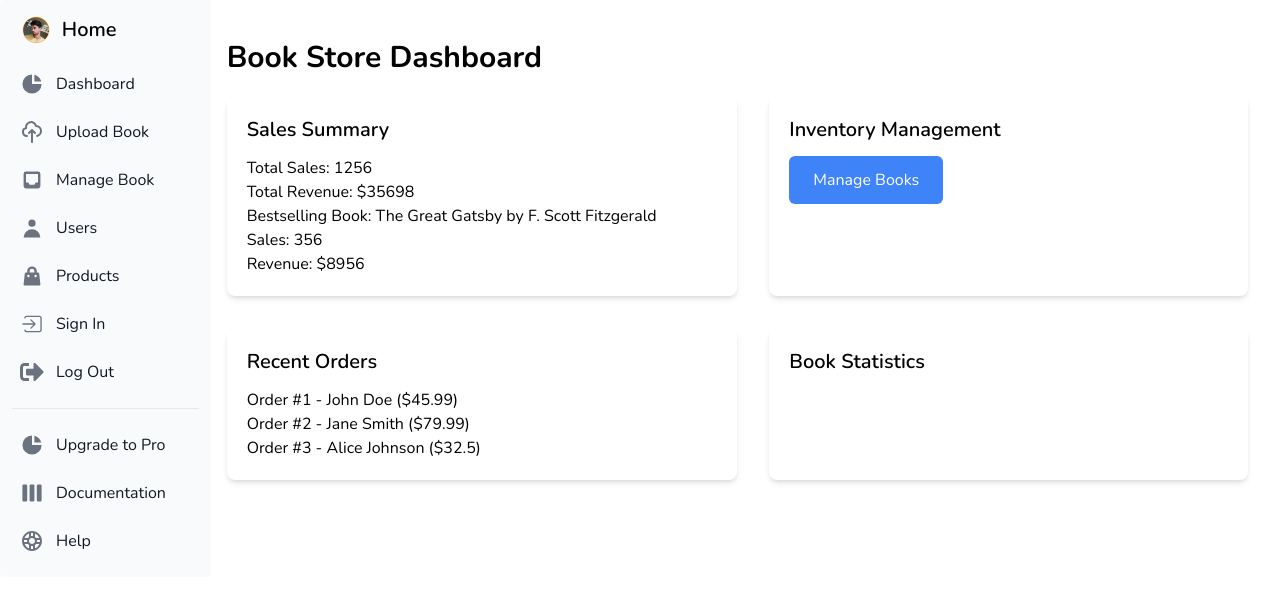
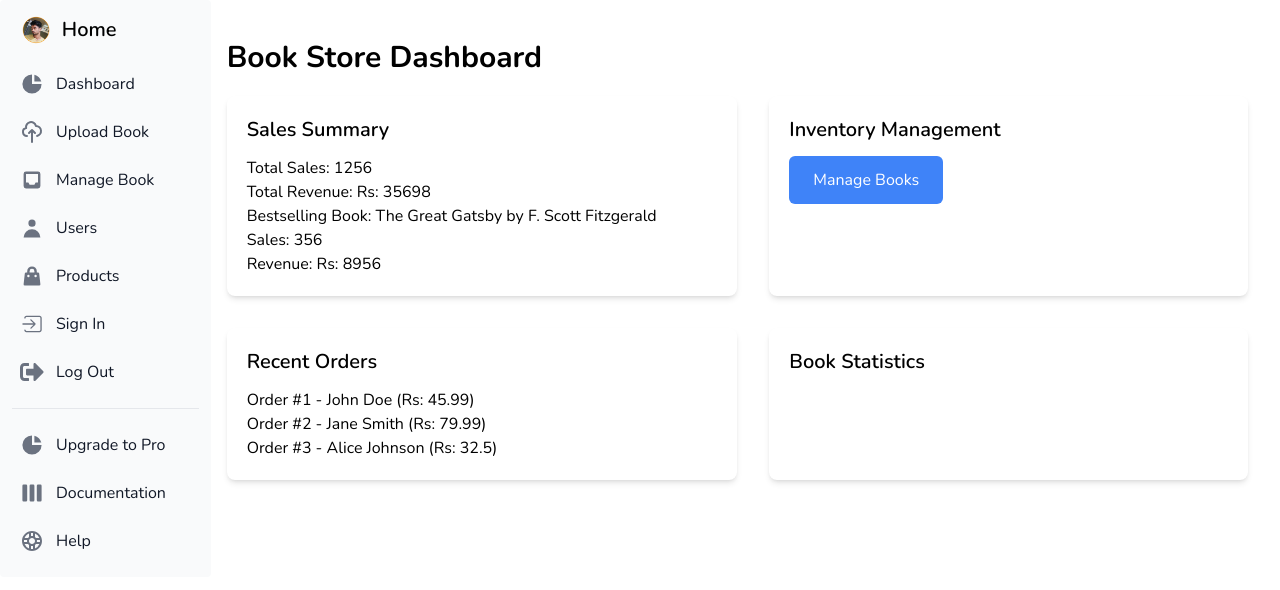
Before and after one commit to ankitsharma38/Book_Store_MERN_Project, a React (Vite) app in the folder mern-client/: page /admin/dashboard in a window 1280 px wide. Shown: the top 590 px of the page. Built offline with nearby package versions, Linux system fonts and the light colour scheme.

Commit message:
today dashboard and blogs edited

```diff
--- a/mern-client/src/components/Blog.jsx
+++ b/mern-client/src/components/Blog.jsx
@@ -1,8 +1,18 @@
-import React from 'react'
+import React from 'react';
 
 const Blog = () => {
   return (
-    <div>Blog</div>
-  )
-}
-export default Blog
+    <div style={{
+      display: 'flex',justifyContent: 'center',alignItems: 'center',height: '100vh',
+      flexDirection: 'column',textAlign: 'center'
+    }}>
+      <h1 style={{ fontSize: '2rem', color: '#333' }}>Page Under Maintenance</h1>
+      <p style={{ fontSize: '1.2rem', color: '#555' }}>
+        We are currently working on this page to bring you an improved experience. <br />
+        Please check back later!
+      </p>
+    </div>
+  );
+};
+
+export default Blog;
--- a/mern-client/src/dashboard/Dashboard.jsx
+++ b/mern-client/src/dashboard/Dashboard.jsx
@@ -28,10 +28,10 @@ const Dashboard = () => {
         <div className="bg-white p-5 rounded-lg shadow-md">
           <h2 className="text-xl font-semibold mb-3">Sales Summary</h2>
           <p>Total Sales: {salesSummary.totalSales}</p>
-          <p>Total Revenue: ${salesSummary.totalRevenue}</p>
+          <p>Total Revenue: Rs: {salesSummary.totalRevenue}</p>
           <p>Bestselling Book: {salesSummary.bestsellingBook.title} by {salesSummary.bestsellingBook.author}</p>
           <p>Sales: {salesSummary.bestsellingBook.sales}</p>
-          <p>Revenue: ${salesSummary.bestsellingBook.revenue}</p>
+          <p>Revenue: Rs: {salesSummary.bestsellingBook.revenue}</p>
         </div>
 
         {/* Inventory Management Section */}
@@ -46,7 +46,7 @@ const Dashboard = () => {
           <ul>
             {recentOrders.map(order => (
               <li key={order.orderId}>
-                Order #{order.orderId} - {order.customerName} (${order.orderTotal})
+                Order #{order.orderId} - {order.customerName} (Rs: {order.orderTotal})
               </li>
             ))}
           </ul>
```
